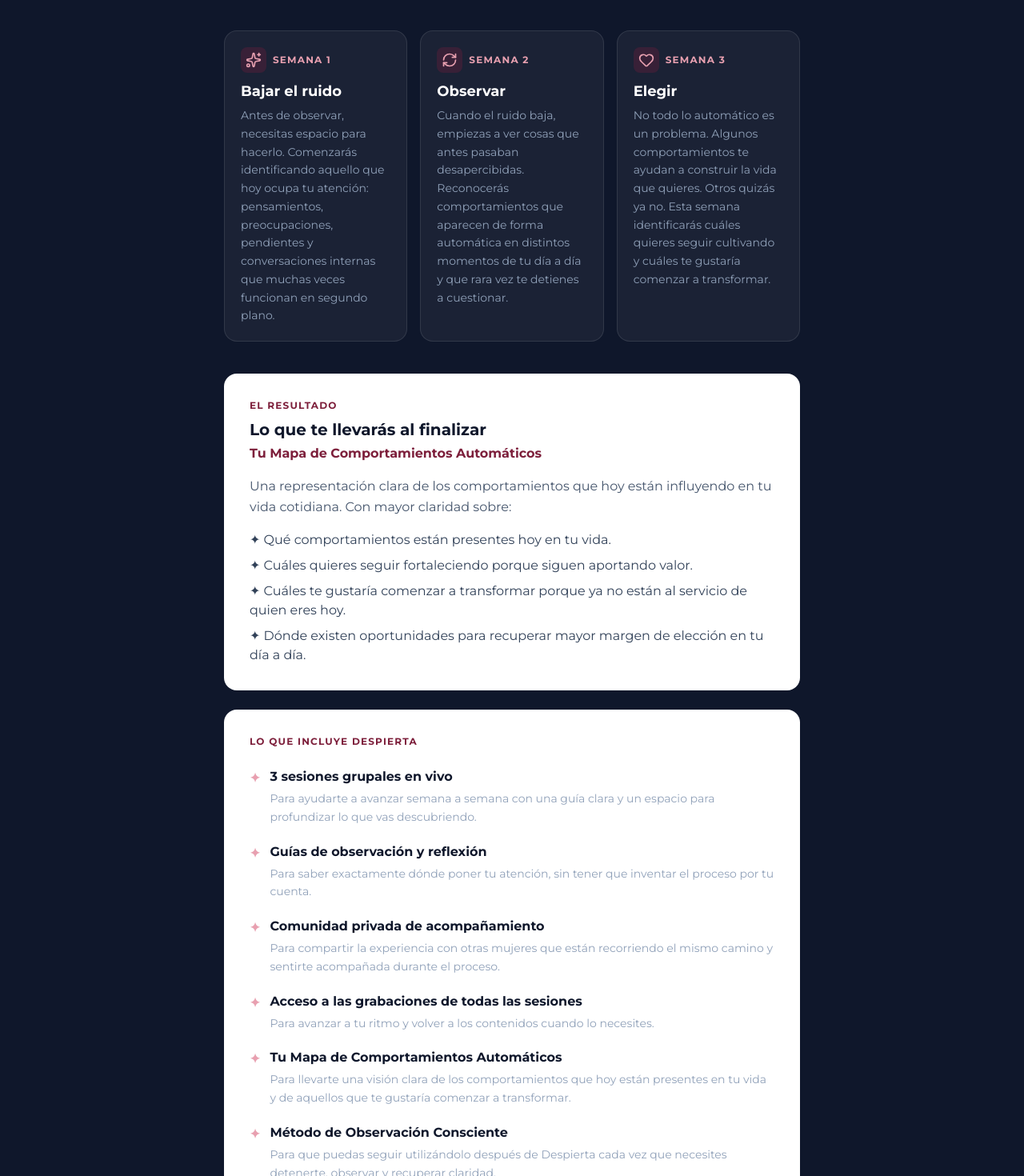
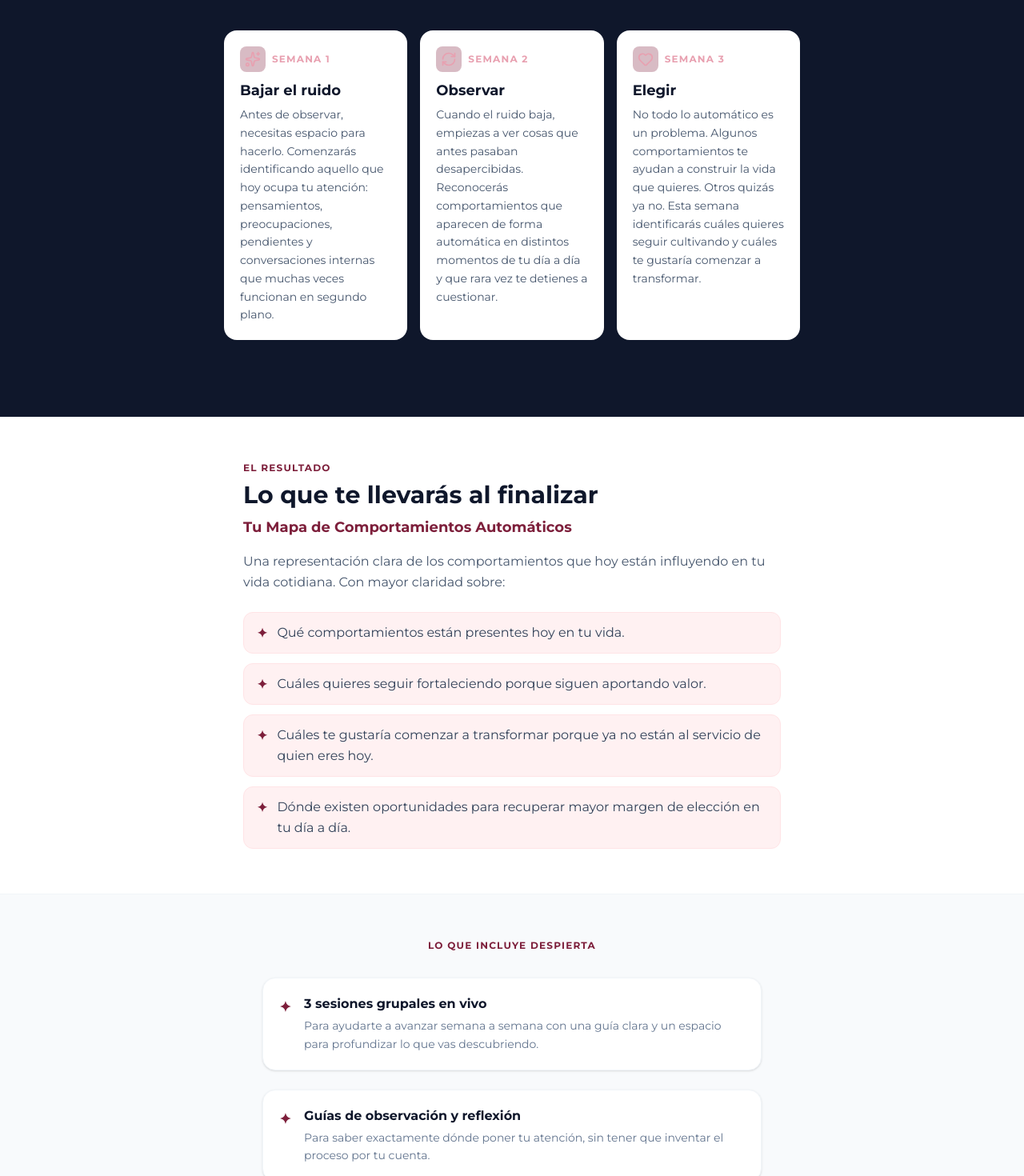
Before and after one commit to cursossolange/despierta-72h, a React (Vite) app: page / in a window 1280 px wide. Shown: the part 2820-4290 px from the top of the page at 80% size. Built offline with nearby package versions, Linux system fonts and the light colour scheme.

Commit message:
Refactor LandingPage styles and content structure
Updated styles and structure for LandingPage component.

```diff
--- a/src/components/LandingPage.tsx
+++ b/src/components/LandingPage.tsx
@@ -197,7 +197,7 @@ export default function LandingPage({ onPurchase }: LandingPageProps) {
             ].map((card, i) => (
               <div
                 key={i}
-                className="bg-white/5 border border-white/10 rounded-2xl p-5 hover:bg-white/10 transition-colors"
+                className="bg-white rounded-2xl p-5 hover:bg-slate-50 transition-colors"
               >
                 <div className="flex items-center gap-2 mb-3">
                   <div className="p-1.5 bg-[#7D1F3B]/30 rounded-lg text-[#e8a0b0]">
@@ -207,42 +207,57 @@ export default function LandingPage({ onPurchase }: LandingPageProps) {
                     {card.semana}
                   </span>
                 </div>
-                <h4 className="text-white font-black text-lg leading-tight mb-2">
+                <h4 className="text-slate-900 font-black text-lg leading-tight mb-2">
                   {card.title}
                 </h4>
-                <p className="text-slate-400 text-sm leading-relaxed">{card.desc}</p>
+                <p className="text-slate-600 text-sm leading-relaxed">{card.desc}</p>
               </div>
             ))}
           </div>
 
-          {/* EL RESULTADO */}
-          <div className="bg-white rounded-2xl p-6 md:p-8 text-left mb-6">
+        </div>
+      </section>
+
+      {/* ── EL RESULTADO ── */}
+      <section className="py-14 bg-white">
+        <div className="container mx-auto px-6 max-w-3xl">
+          <div className="max-w-2xl mx-auto">
             <p className="text-[#7D1F3B] text-xs font-black uppercase tracking-widest mb-2">
               El resultado
             </p>
-            <p className="text-slate-900 font-black text-lg md:text-xl mb-1">
+            <p className="text-slate-900 font-black text-2xl md:text-3xl mb-2">
               Lo que te llevarás al finalizar
             </p>
-            <p className="text-[#7D1F3B] font-black text-base mb-4">
+            <p className="text-[#7D1F3B] font-black text-lg mb-4">
               Tu Mapa de Comportamientos Automáticos
             </p>
-            <p className="text-slate-600 text-sm md:text-base leading-relaxed mb-4">
+            <p className="text-slate-600 text-sm md:text-base leading-relaxed mb-6">
               Una representación clara de los comportamientos que hoy están influyendo en tu vida cotidiana. Con mayor claridad sobre:
             </p>
-            <div className="space-y-2 text-slate-700 text-sm md:text-base">
-              <p>✦ Qué comportamientos están presentes hoy en tu vida.</p>
-              <p>✦ Cuáles quieres seguir fortaleciendo porque siguen aportando valor.</p>
-              <p>✦ Cuáles te gustaría comenzar a transformar porque ya no están al servicio de quien eres hoy.</p>
-              <p>✦ Dónde existen oportunidades para recuperar mayor margen de elección en tu día a día.</p>
+            <div className="space-y-3">
+              {[
+                "Qué comportamientos están presentes hoy en tu vida.",
+                "Cuáles quieres seguir fortaleciendo porque siguen aportando valor.",
+                "Cuáles te gustaría comenzar a transformar porque ya no están al servicio de quien eres hoy.",
+                "Dónde existen oportunidades para recuperar mayor margen de elección en tu día a día.",
+              ].map((item, i) => (
+                <div key={i} className="flex items-start gap-3 bg-rose-50 rounded-xl px-4 py-3 border border-rose-100">
+                  <span className="text-[#7D1F3B] font-black mt-0.5 shrink-0">✦</span>
+                  <p className="text-slate-700 text-sm md:text-base leading-relaxed">{item}</p>
+                </div>
+              ))}
             </div>
           </div>
+        </div>
+      </section>
 
-          {/* LO QUE INCLUYE */}
-          <div className="bg-white rounded-2xl p-6 md:p-8 text-left">
-            <p className="text-[#7D1F3B] text-xs font-black uppercase tracking-widest mb-6">
+      {/* ── LO QUE INCLUYE ── */}
+      <section className="py-14 bg-slate-50 border-y border-slate-100">
+        <div className="container mx-auto px-6 max-w-2xl">
+          <p className="text-[#7D1F3B] text-xs font-black uppercase tracking-widest mb-8 text-center">
             Lo que incluye Despierta
           </p>
-            <div className="space-y-5">
+          <div className="space-y-6">
             {[
               {
                 title: "3 sesiones grupales en vivo",
@@ -269,17 +284,15 @@ export default function LandingPage({ onPurchase }: LandingPageProps) {
                 benefit: "Para que puedas seguir utilizándolo después de Despierta cada vez que necesites detenerte, observar y recuperar claridad.",
               },
             ].map((item, i) => (
-                <div key={i} className="flex items-start gap-3">
-                  <span className="text-[#e8a0b0] font-black mt-0.5 shrink-0">✦</span>
+              <div key={i} className="flex items-start gap-4 bg-white rounded-2xl p-5 border border-slate-100 shadow-sm">
+                <span className="text-[#7D1F3B] font-black mt-0.5 shrink-0 text-lg">✦</span>
                 <div>
                   <p className="text-slate-900 font-black text-sm md:text-base mb-1">{item.title}</p>
-                    <p className="text-slate-400 text-sm leading-relaxed">{item.benefit}</p>
+                  <p className="text-slate-500 text-sm leading-relaxed">{item.benefit}</p>
                 </div>
               </div>
             ))}
           </div>
-          </div>
-
         </div>
       </section>
 
```
Lines whose indentation alone changed are shown as unchanged.
